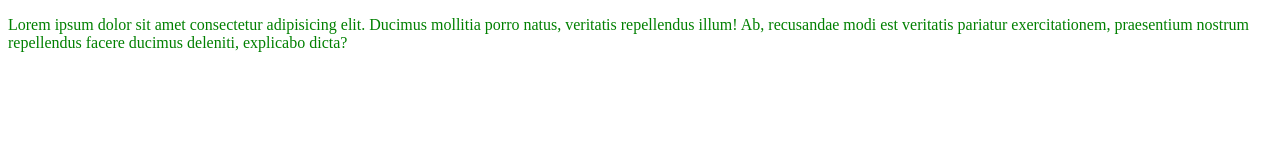
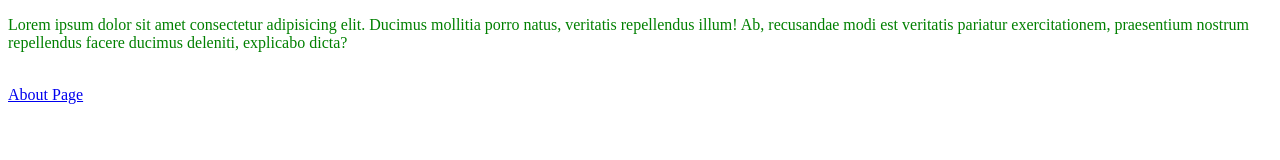
Before and after one commit to geojvallavancottu/gitdemo, a plain HTML site: page index.html in a window 1280 px wide. Drawn offline with Linux system fonts and the light colour scheme.

Commit message:
about page linked in index.html

```diff
--- a/index.html
+++ b/index.html
@@ -11,5 +11,7 @@
     <div style="color: green;">
         <p>Lorem ipsum dolor sit amet consectetur adipisicing elit. Ducimus mollitia porro natus, veritatis repellendus illum! Ab, recusandae modi est veritatis pariatur exercitationem, praesentium nostrum repellendus facere ducimus deleniti, explicabo dicta?</p>
     </div>
+    <br>
+    <a href="about.html">About Page</a>
 </body>
 </html>
```
